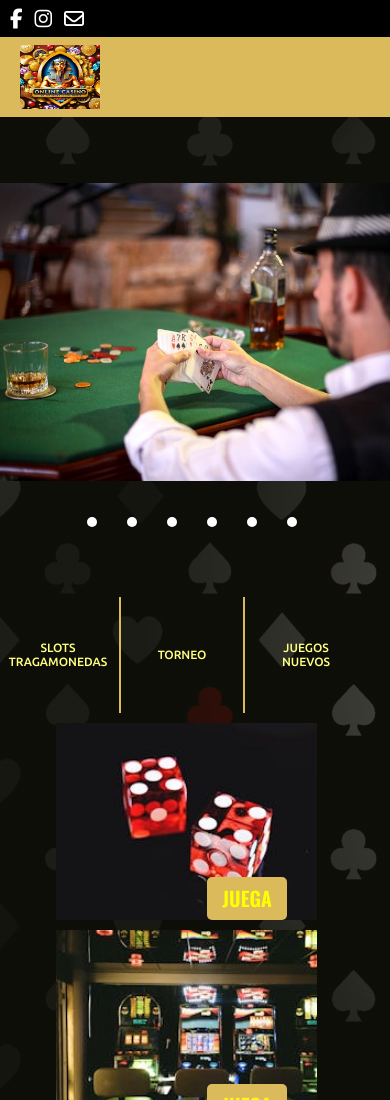
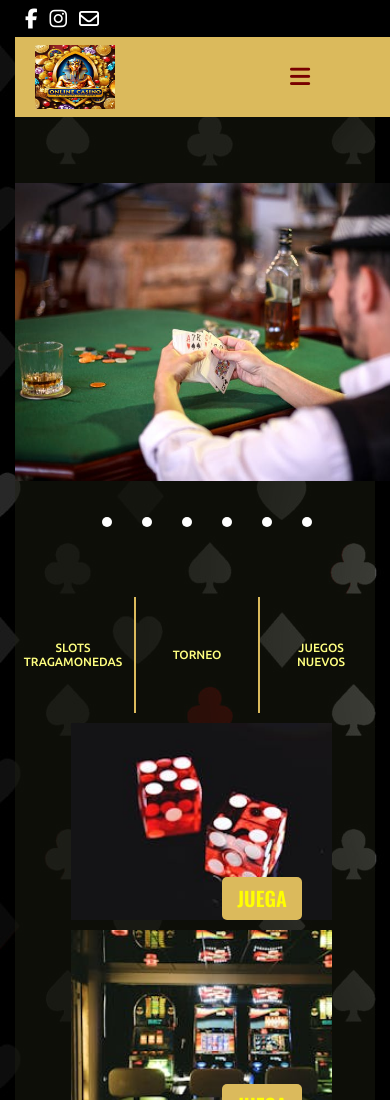
Before and after one commit to Adam19111987/PaginaApuestas, a plain HTML site: page index.html in a window 390 px wide. Shown: the top 1100 px of the page. Drawn offline with nearby package versions, Linux system fonts and the light colour scheme; grey boxes are pictures that could not be loaded.

Commit message:
reparando menu

```diff
--- a/Assets/Styles/Estilos.css
+++ b/Assets/Styles/Estilos.css
@@ -536,7 +536,7 @@ aside {
   .container {
     grid-template-columns: 1fr;
     grid-template-rows: 3fr 7fr 2fr 7fr 7fr 1fr;
-    max-width: 460px;
+    max-width: 360px;
 
 
     min-height: 100vh;
@@ -569,7 +569,7 @@ aside {
 
   .menu {
     display: block;
-    margin-right: 100px;
+    margin-right: 433px;
 
   }
 
```
